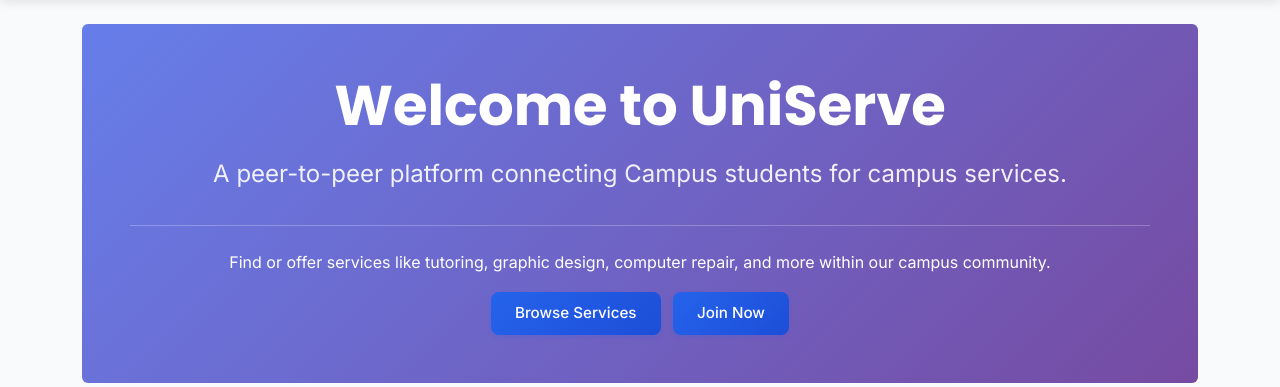
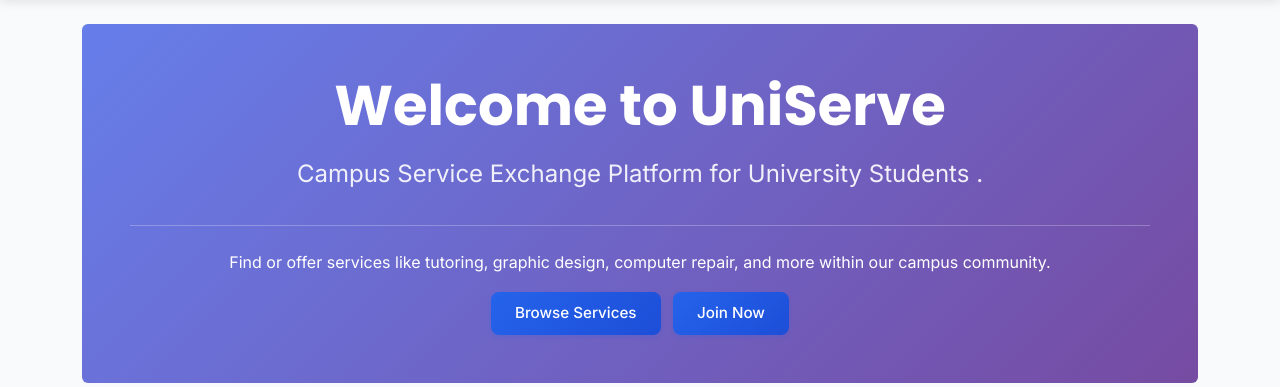
Before and after one commit to franknyanzi253-oss/uniserve-platform-main, a Flask app: page / in a window 1280 px wide. Shown: the part 71-458 px from the top of the page. Run offline with Flask 3, Linux system fonts and the light colour scheme.

Commit message:
Update welcome message in index.html

```diff
--- a/templates/index.html
+++ b/templates/index.html
@@ -3,7 +3,8 @@
 {% block content %}
 <div class="jumbotron bg-light p-5 rounded">
     <h1 class="display-4">Welcome to UniServe</h1>
-    <p class="lead">A peer-to-peer platform connecting Campus students for campus services.</p>
+    <p class="lead">Campus Service Exchange Platform for University Students
+.</p>
     <hr class="my-4">
     <p>Find or offer services like tutoring, graphic design, computer repair, and more within our campus community.</p>
     <a class="btn btn-primary btn-lg" href="{{ url_for('services') }}" role="button">Browse Services</a>
```
